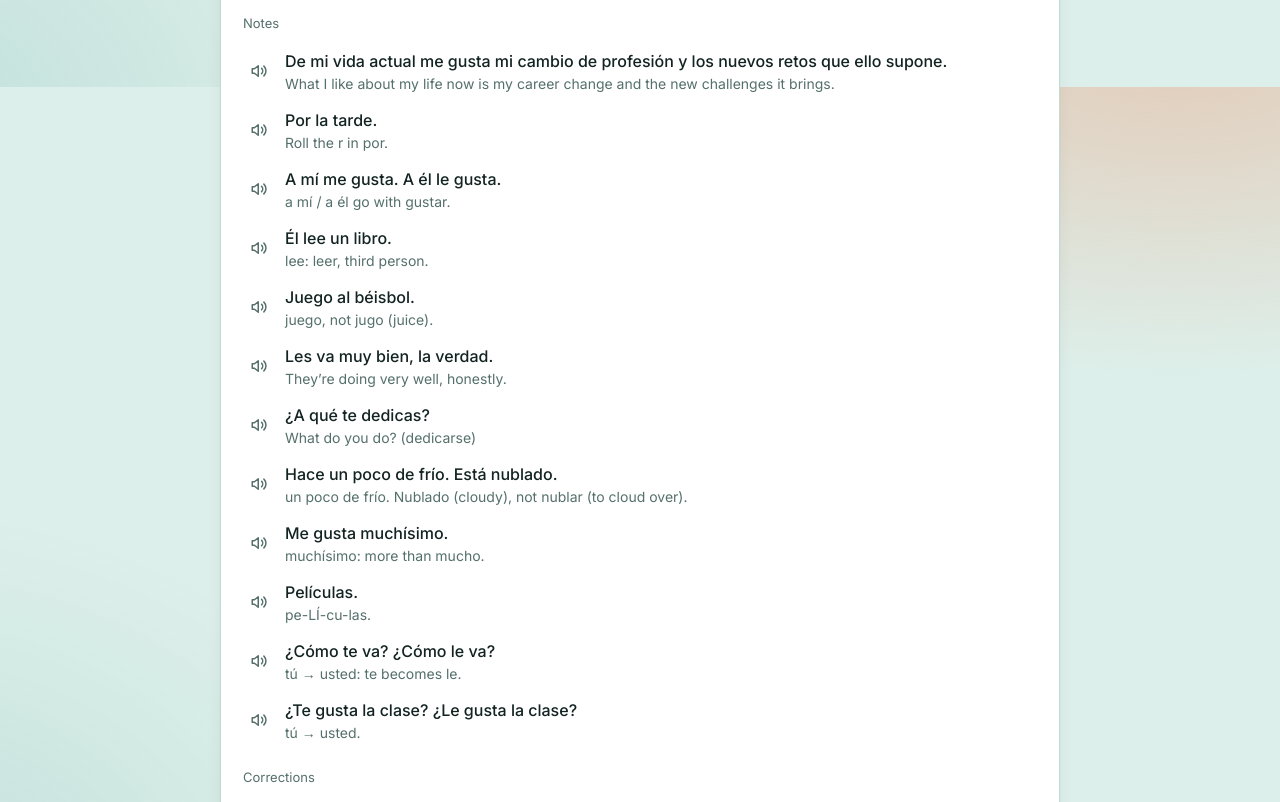
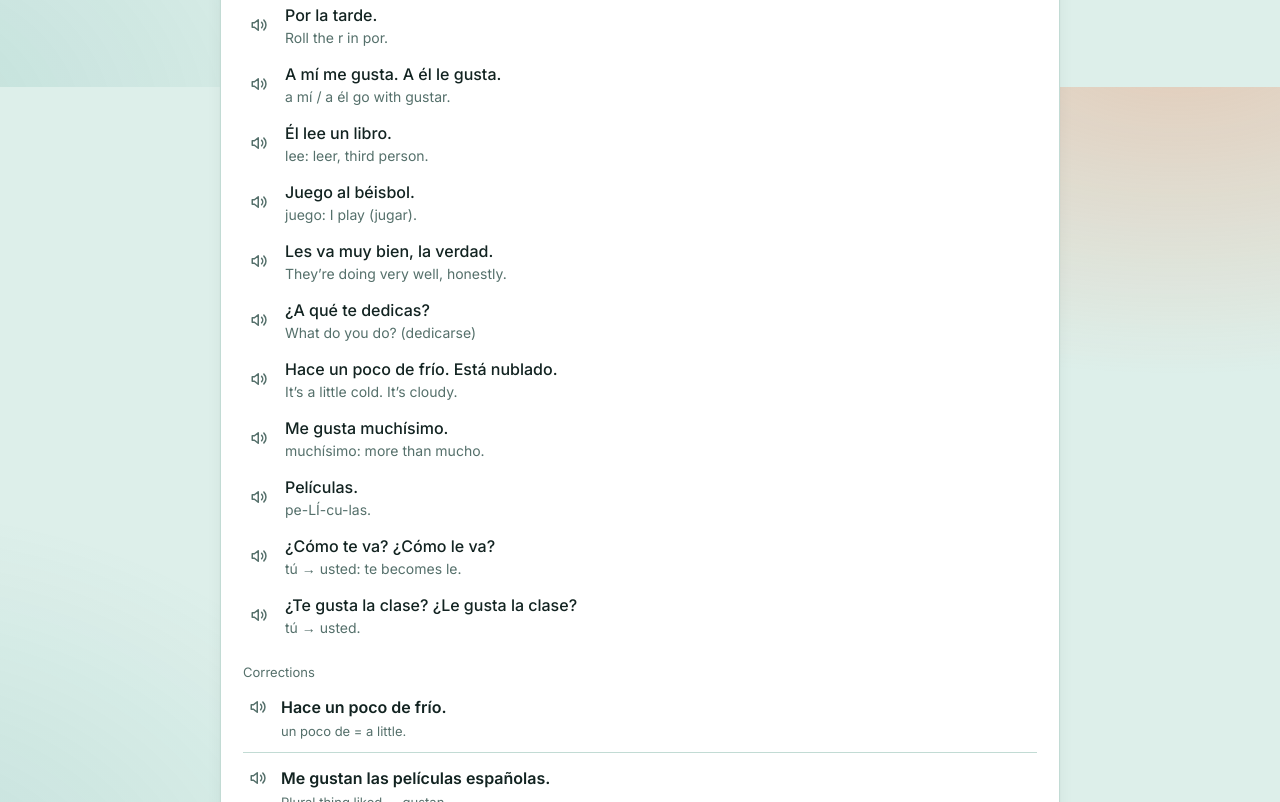
Before and after one commit to SkipRoads01/spanish-study-guide, a plain HTML site: page index.html in a window 1280 px wide. Shown: the part 3113-3915 px from the top of the page. Drawn offline with Linux system fonts and the light colour scheme.

Commit message:
Corrections: show only the correct version, no struck-out mistakes
Co-Authored-By: Claude Opus 5.5 <noreply@anthropic.com>
Claude-Session: https://claude.ai/code/session_01GGhY4gCC1xW3p9ZXekkRr1

```diff
--- a/index.html
+++ b/index.html
@@ -187,7 +187,6 @@
   .fixes { list-style: none; }
   .fixes li { display: grid; grid-template-columns: 30px minmax(0, 1fr); column-gap: 8px; padding: 10px 0; border-top: 1px solid var(--border); }
   .fixes li:first-child { border-top: 0; padding-top: 2px; }
-  .fixes s { grid-column: 2; color: var(--muted); font-size: 14px; text-decoration-color: var(--accent); }
   .fixes .fix { display: contents; }
   .fixes .fix .icon-btn { grid-column: 1; width: 30px; height: 30px; }
   .fixes .fix span { grid-column: 2; font-weight: 600; align-self: center; }
@@ -608,7 +607,7 @@ const LESSONS = [
       ['los gentes', 'la gente', 'gente is singular.'],
       ['Mis hijas se gustan nadar.', 'A mis hijas les gusta nadar.', 'gustar takes a + person and les.'],
       ['Hace probablemente 10 años pasado por la viaje aventura.', 'Hace probablemente diez años que fui de viaje de aventura.', 'hace + time + que + preterite.'],
-      ['Jugo béisbol y mis amigos hablan español en la liga.', 'Juego béisbol y mis amigos hablan español en la liga.', 'jugar → juego. Jugo is juice.'],
+      ['Jugo béisbol y mis amigos hablan español en la liga.', 'Juego béisbol y mis amigos hablan español en la liga.', 'jugar → juego (I play).'],
     ],
     materials: [
       { title: 'Importance of immersion at home', file: 'materials/immersion-at-home.pdf' },
@@ -696,7 +695,7 @@ const LESSONS = [
     ],
     grammar: ['tiempo', 'gustar', 'momentos', 'reflexivos', 'continuo', 'perfecto', 'comparativos'],
     corrections: [
-      ['Hace poco de frío.', 'Hace un poco de frío.', 'un poco = a little. Poco alone means “not much”.'],
+      ['Hace poco de frío.', 'Hace un poco de frío.', 'un poco de = a little.'],
       ['Me gusta las películas españolas.', 'Me gustan las películas españolas.', 'Plural thing liked → gustan.'],
       ['Mis hijas les gustan.', 'A mis hijas les gusta.', 'a + person; gusta agrees with the thing liked.'],
       ['Me gustan chino, español e inglés.', 'Me gustan el chino, el español y el inglés.', 'Languages take el after gustar.'],
@@ -707,10 +706,10 @@ const LESSONS = [
       ['Por la tarde.', 'Roll the r in por.'],
       ['A mí me gusta. A él le gusta.', 'a mí / a él go with gustar.'],
       ['Él lee un libro.', 'lee: leer, third person.'],
-      ['Juego al béisbol.', 'juego, not jugo (juice).'],
+      ['Juego al béisbol.', 'juego: I play (jugar).'],
       ['Les va muy bien, la verdad.', 'They’re doing very well, honestly.'],
       ['¿A qué te dedicas?', 'What do you do? (dedicarse)'],
-      ['Hace un poco de frío. Está nublado.', 'un poco de frío. Nublado (cloudy), not nublar (to cloud over).'],
+      ['Hace un poco de frío. Está nublado.', 'It’s a little cold. It’s cloudy.'],
       ['Me gusta muchísimo.', 'muchísimo: more than mucho.'],
       ['Películas.', 'pe-LÍ-cu-las.'],
       ['¿Cómo te va? ¿Cómo le va?', 'tú → usted: te becomes le.'],
@@ -758,7 +757,7 @@ const LESSONS = [
     ],
     grammar: ['reflexivos', 'soler', 'horas', 'momentos', 'infinitivo', 'tenerque', 'perifrasis', 'terminarde'],
     corrections: [
-      ['Un poco, un poco cantado.', 'Un poco, un poco cansado.', 'cansado = tired. Cantado means “sung”.'],
+      ['Un poco, un poco cantado.', 'Un poco, un poco cansado.', 'cansado = tired.'],
       ['Dar comida de mi quiero.', 'Le doy comida a mi perro.', 'dar → doy; le … a + who gets it.'],
       ['Después tiro a la basura.', 'Después tiro la basura.', 'tirar la basura = take out the trash.'],
       ['Me acuesto hasta las 12.', 'Me acuesto a las diez, pero leo hasta las doce.', 'a las = at; hasta las = until.'],
@@ -1478,7 +1477,7 @@ function renderLessons() {
       ${phrases.length ? `<div class="lesson-block"><div class="label">Expressions</div><div class="chips">${chips(phrases)}</div></div>` : ''}
       ${natural.length ? `<div class="lesson-block"><div class="label">Natural</div><div class="chips">${chips(natural)}</div></div>` : ''}
       ${(l.notes || []).length ? `<div class="lesson-block"><div class="label">Notes</div><ul class="ex">${l.notes.map(([es, en]) => `<li>${sayBtn(es)}<div><div class="es">${es}</div><div class="en">${en}</div></div></li>`).join('')}</ul></div>` : ''}
-      ${(l.corrections || []).length ? `<div class="lesson-block"><div class="label">Corrections</div><ul class="fixes">${l.corrections.map(([said, fix, why]) => `<li><s>${said}</s><div class="fix">${sayBtn(fix)}<span>${fix}</span></div><small>${why}</small></li>`).join('')}</ul></div>` : ''}
+      ${(l.corrections || []).length ? `<div class="lesson-block"><div class="label">Corrections</div><ul class="fixes">${l.corrections.map(([, fix, why]) => `<li><div class="fix">${sayBtn(fix)}<span>${fix}</span></div><small>${why}</small></li>`).join('')}</ul></div>` : ''}
       ${gram.length ? `<div class="lesson-block"><div class="label">Grammar</div><div class="link-list">${gram.map(g => `<a class="link-row" href="${g.verbs ? '#verbs' : '#grammar'}" data-open="${g.id}">${ICON.next}<span>${g.en}</span></a>`).join('')}</div></div>` : ''}
       ${l.materials.length ? `<div class="lesson-block"><div class="label">Materials</div><div class="link-list">${l.materials.map(m => `<a class="link-row" href="${m.file}" target="_blank" rel="noopener">${/^https?:/.test(m.file) ? ICON.out : ICON.doc}<span>${m.title}</span></a>`).join('')}</div></div>` : ''}
       <div class="lesson-actions">
```
Also changed, not shown: 1 other file.
